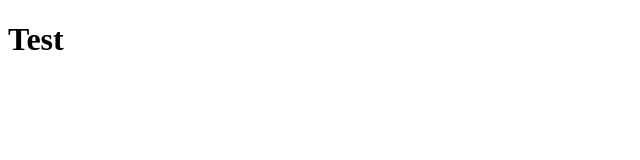
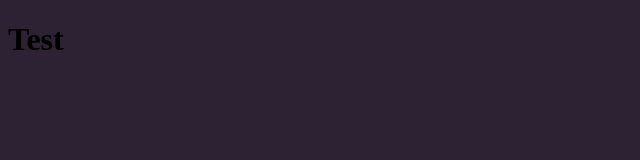
Before and after one commit to LoganPlayzUsezGitHub/LoganPlayzUsezGitHub.github.io, a plain HTML site: page index.html in a window 1280 px wide. Shown: the whole page, without its empty margins (0-640 px from the left). Drawn offline with Linux system fonts and the light colour scheme.

Commit message:
Update index.html

```diff
--- a/index.html
+++ b/index.html
@@ -3,7 +3,7 @@
   <title>LoganPlayz</title>
   <link rel="stylesheet" type="text/css" href="style.css">
 </head>
-<body>
+<body style="background-color:#2d2233;">
   <h1>Test</h1>
 </body>
 </html>
```
